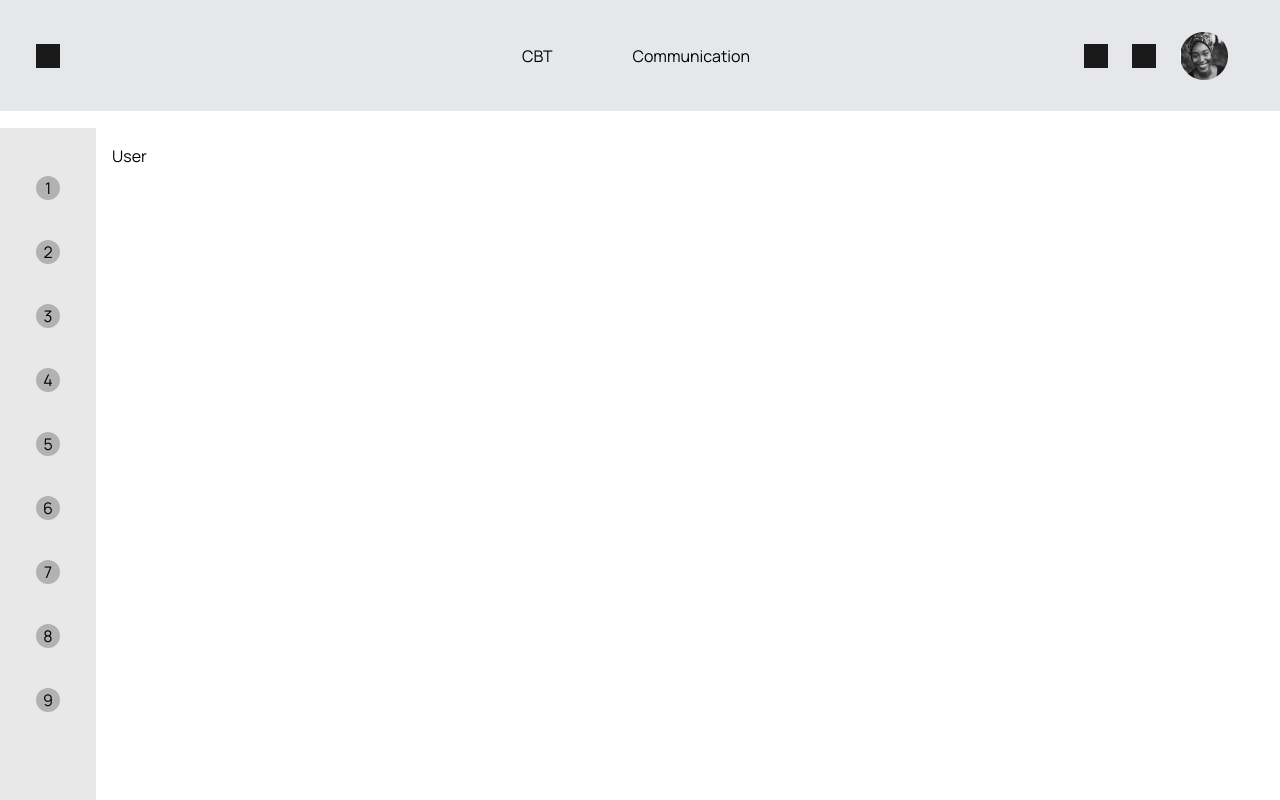
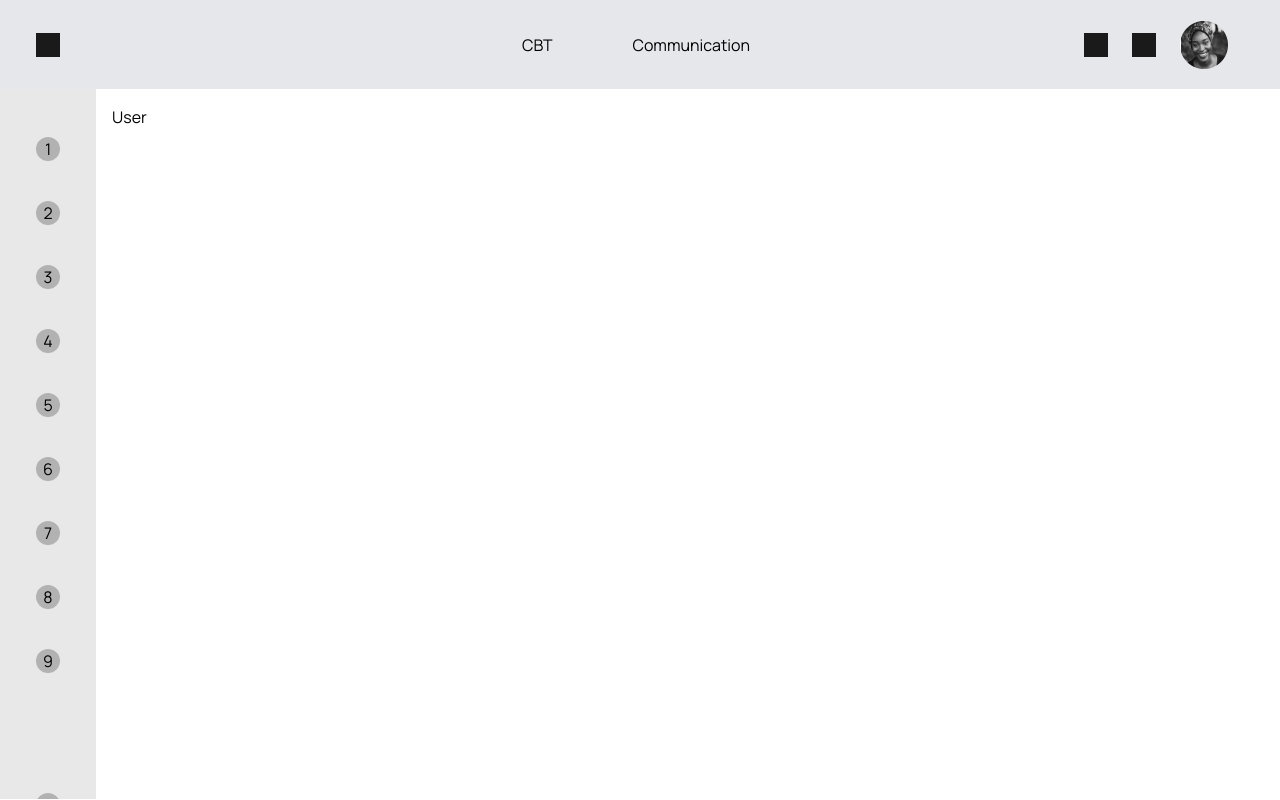
Before and after one commit to AJ1732/capstone_schoolbase_lms, a React (Vite) app: page /software/user in a window 1280 px wide. Built offline with nearby package versions, Linux system fonts and the light colour scheme.

Commit message:
feat: link routes to sidebar nav

```diff
--- a/src/Components/Sidebar/Sidebar.jsx
+++ b/src/Components/Sidebar/Sidebar.jsx
@@ -7,6 +7,7 @@ const Sidebar = () => {
       max-w-24 max-h-[calc(100dvh_-_90px)] | overflow-y-scroll no-scrollbar | bg-[#E8E8E8] py-12
       text-center flex justify-center items-start
     '>
+      <nav>
         <ul className='flex flex-col gap-10'>
           {/* DASHBOARD LINK */}
           <Link to={`/software`}>
@@ -22,28 +23,61 @@ const Sidebar = () => {
             </li>
           </Link>
 
+          {/* LESSONS LINK */}
+          <Link to={`/software/lessons`}>
             <li>
               <div className='size-6 bg-dark-gray rounded-full'>3</div>
             </li>
+          </Link>
+
+          {/* NOTES LINK */}
+          <Link to={`/software/notes`}>
             <li>
               <div className='size-6 bg-dark-gray rounded-full'>4</div>
             </li>
+          </Link>
+
+          {/* ASSIGNMENT LINK */}
+          <Link to={`/software/assignments`}>
             <li>
               <div className='size-6 bg-dark-gray rounded-full'>5</div>
             </li>
+          </Link>
+
+          {/* RESULTS LINK */}
+          <Link to={`/software/results`}>
             <li>
               <div className='size-6 bg-dark-gray rounded-full'>6</div>
             </li>
+          </Link>
+
+          {/* CLASSROOM LINK */}
+          <Link to={`/software/classroom`}>
             <li>
               <div className='size-6 bg-dark-gray rounded-full'>7</div>
             </li>
+          </Link>
+
+          {/* ATTENDANCE LINK */}
+          <Link to={`/software/attendance`}>
             <li>
               <div className='size-6 bg-dark-gray rounded-full'>8</div>
             </li>
+          </Link>
+
+          {/* CALENDAR LINK */}
+          <Link to={`/software/calendar`}>
             <li>
               <div className='size-6 bg-dark-gray rounded-full'>9</div>
             </li>
+          </Link>
+
+
+          <li className='mt-20'>
+            <div className='size-6 bg-dark-gray rounded-full'>0</div>
+          </li>
         </ul>
+      </nav>
     </aside>
   )
 }
--- a/src/anatomy/Pages/Login.jsx
+++ b/src/anatomy/Pages/Login.jsx
@@ -18,7 +18,7 @@ const Login = () => {
     signInWithEmailAndPassword(auth, email, password)
     .then((userCredential) => {
       const user = userCredential.user;
-      navigate("/dashboard")
+      navigate("/software")
       console.log(user)
     }).catch((error) => {
       const errorCode = error.code;
```
Lines whose indentation alone changed are shown as unchanged.
